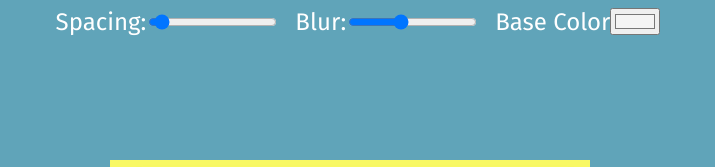
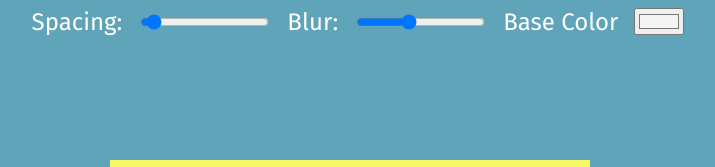
Before and after one commit to sandeepanumalla/js-and-css-variables, a plain HTML site: page index.html in a window 1280 px wide. Shown: the top 167 px of the page, without its empty margins (290-1005 px from the left). Drawn offline with Linux system fonts and the light colour scheme.

Commit message:
changed style

```diff
--- a/styles/style.css
+++ b/styles/style.css
@@ -18,7 +18,8 @@ label {
     margin-left: 1rem;
     color: white;
     font-size: x-large;
-    font-family: fira sans
+    font-family: fira sans;
+    margin-right: 1rem;
 }
 
 .container {
```
